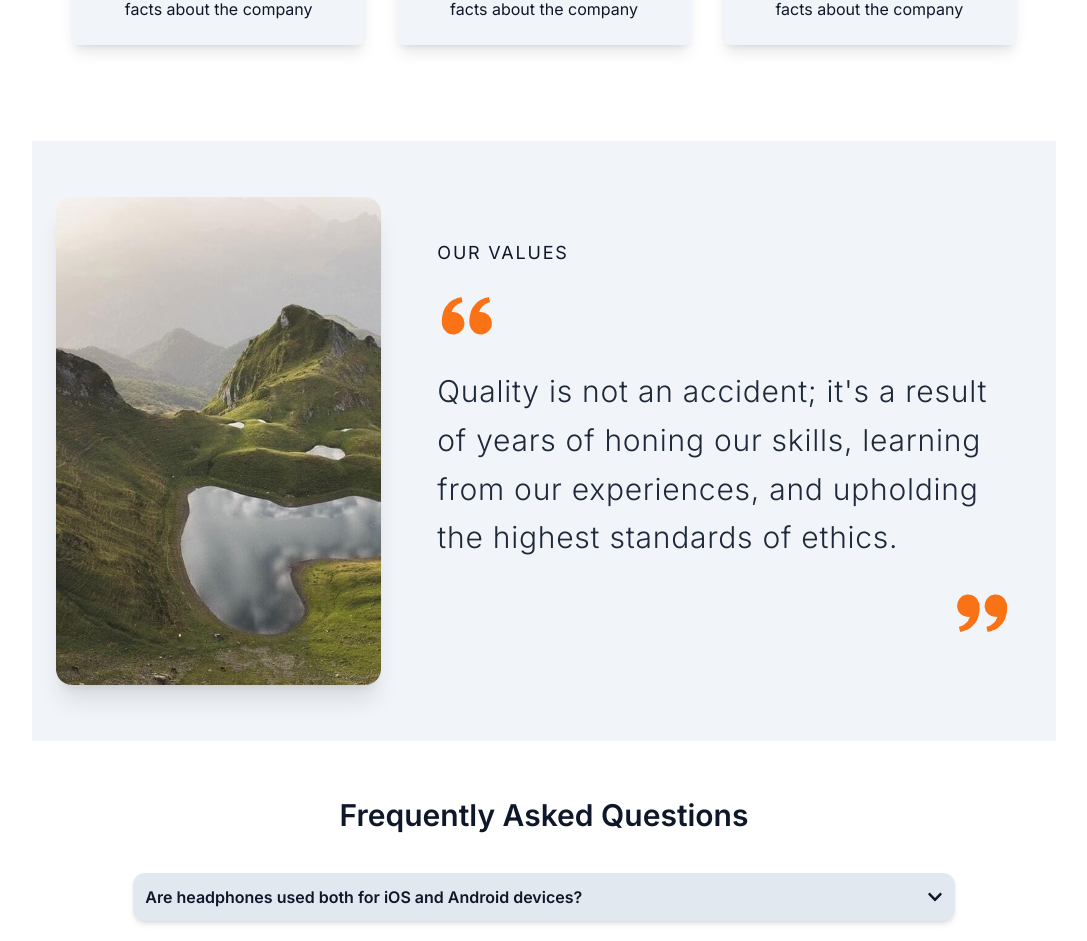
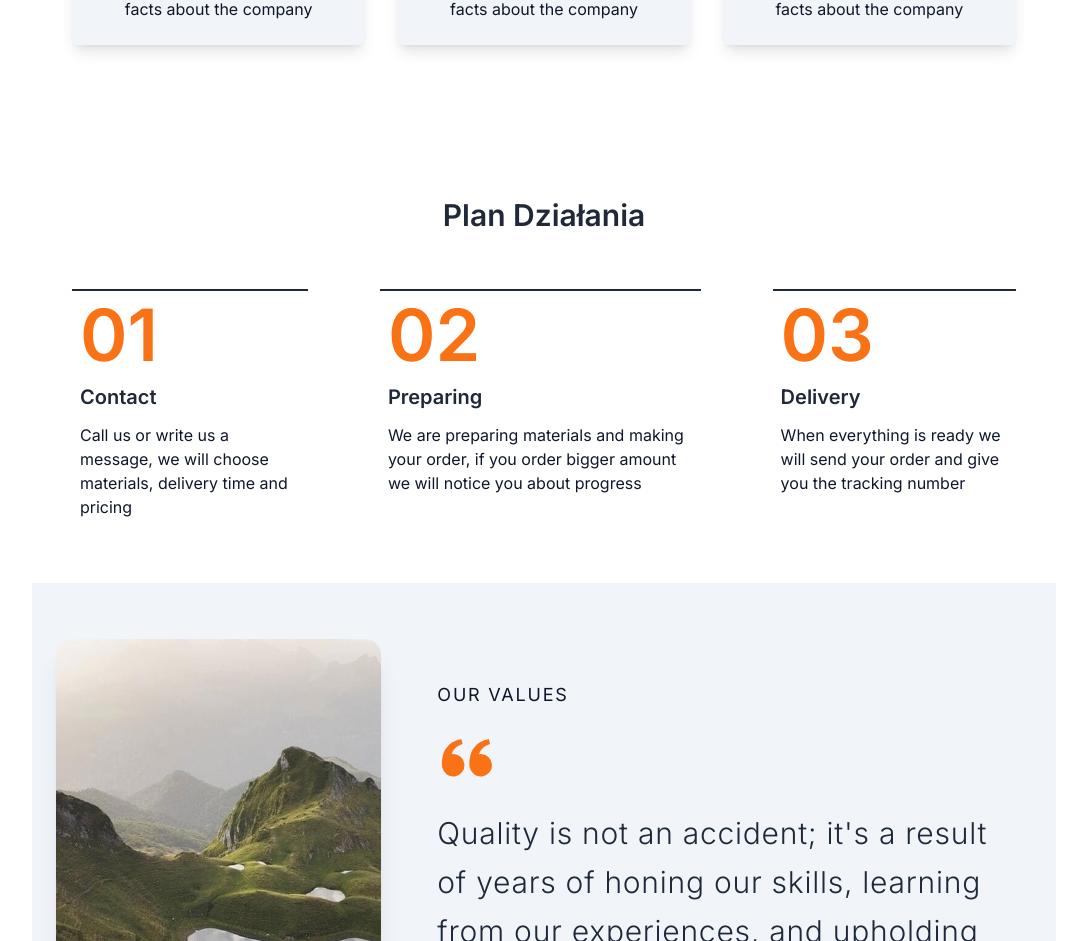
Before and after one commit to davidkrupa/services_web, a Next.js app: page / in a window 1280 px wide. Shown: the part 2574-3515 px from the top of the page, without its empty margins (96-1183 px from the left). Built offline with nearby package versions, Linux system fonts and the light colour scheme.

Commit message:
steps component

```diff
--- a/app/layout.js
+++ b/app/layout.js
@@ -2,7 +2,7 @@ import { Inter } from "next/font/google";
 import "./globals.css";
 import Navbar from "@/containers/Navbar";
 import Footer from "@/containers/Footer";
-import SocialMediaSticky from "@/containers/ChatContacts";
+import ChatContacts from "@/containers/ChatContacts";
 
 const inter = Inter({ subsets: ["latin"] });
 
@@ -13,11 +13,12 @@ export const metadata = {
 
 export default function RootLayout({ children }) {
   return (
-    <html lang="en" className="text-slate-900 antialiased scroll-smooth">
+    <html lang="en" className="text-slate-900 antialiased">
       <body className={inter.className}>
         <Navbar />
         {children}
-        <SocialMediaSticky />
+        {/* <ChatContacts /> */}
+
         <Footer />
       </body>
     </html>
--- a/app/page.js
+++ b/app/page.js
@@ -8,17 +8,20 @@ import NumbersSection from "@/containers/NumbersSection";
 import Quote from "@/containers/Quote";
 import BackgroundWithText from "@/containers/BackgroundWithText";
 import ImageGallery from "@/containers/ImageGallery";
-import SocialMediaSticky from "@/containers/ChatContacts";
+import ChatContacts from "@/containers/ChatContacts";
+import Steps from "@/containers/Steps";
 
 export default function Home() {
   return (
     <main className="flex flex-col justify-center items-center mx-auto max-w-5xl">
+      {/* <ChatContacts /> */}
       <Hero />
       {/* <BackgroundWithText />  */}
       <PersonalValues />
       <AboutMe />
       <NumbersSection /> {/* to remove */}
       <OurWork />
+      <Steps />
       <Quote /> {/* to remove */}
       {/* <ImageGallery /> */}
       <Faq />
--- a/containers/ChatContacts.jsx
+++ b/containers/ChatContacts.jsx
@@ -4,14 +4,15 @@ import React, { useState } from "react";
 import { AiOutlineMail, AiOutlinePhone, AiFillFacebook } from "react-icons/ai";
 import { motion, AnimatePresence } from "framer-motion";
 
-const SocialMediaSticky = () => {
+const ChatContacts = () => {
   const [isOpen, setIsOpen] = useState(false);
   return (
-    <div className="flex justify-start items-center fixed lg:sticky z-20 bottom-8 ml-2 w-full h-0">
+    <div className="flex justify-start items-center fixed lg:sticky z-40 bottom-8 ml-2 w-full h-10">
       <motion.div
         whileInView={{ opacity: [0, 1] }}
         transition={{ duration: 0.9 }}
-        className="flex justify-center items-center fixed lg:relative z-20"
+        className="flex justify-center items-center relative z-30 h-20"
+        // className="flex justify-center items-center fixed lg:relative z-20"
         onClick={() => setIsOpen((prev) => !prev)}
       >
         <motion.div
@@ -68,4 +69,4 @@ const SocialMediaSticky = () => {
   );
 };
 
-export default SocialMediaSticky;
+export default ChatContacts;
--- /dev/null
+++ b/containers/Steps.jsx
@@ -0,0 +1,46 @@
+import React from "react";
+import { BsFacebook, BsTelephone } from "react-icons/bs";
+
+const Steps = () => {
+  const stepsData = [
+    {
+      tag: "Contact",
+      title: "Contact",
+      text: "Call us or write us a message, we will choose materials, delivery time and pricing",
+    },
+    {
+      tag: "Preparing",
+      title: "Preparing",
+      text: "We are preparing materials and making your order, if you order bigger amount we will notice you about progress",
+    },
+    {
+      tag: "Delivery",
+      title: "Delivery",
+      text: "When everything is ready we will send your order and give you the tracking number",
+    },
+  ];
+
+  return (
+    <div className="flex flex-col justify-center items-center gap-14 py-14 px-2 sm:px-6">
+      <h2 className="text-3xl text-gray-800 font-semibold">Plan Działania</h2>
+      <div className="flex flex-col md:flex-row justify-center items-start gap-10 max-w-[400px] md:max-w-none">
+        {stepsData.map((step, i) => (
+          <div
+            key={`step-${i}`}
+            className="flex flex-col justify-start items-start gap-3 p-2 mx-4 border-t-2 border-gray-800"
+          >
+            <span className="text-7xl text-orange-500 font-semibold">
+              {`0${i + 1}`}
+            </span>
+            <h3 className="text-xl text-gray-800 font-semibold">
+              {step.title}
+            </h3>
+            <p>{step.text}</p>
+          </div>
+        ))}
+      </div>
+    </div>
+  );
+};
+
+export default Steps;
```
